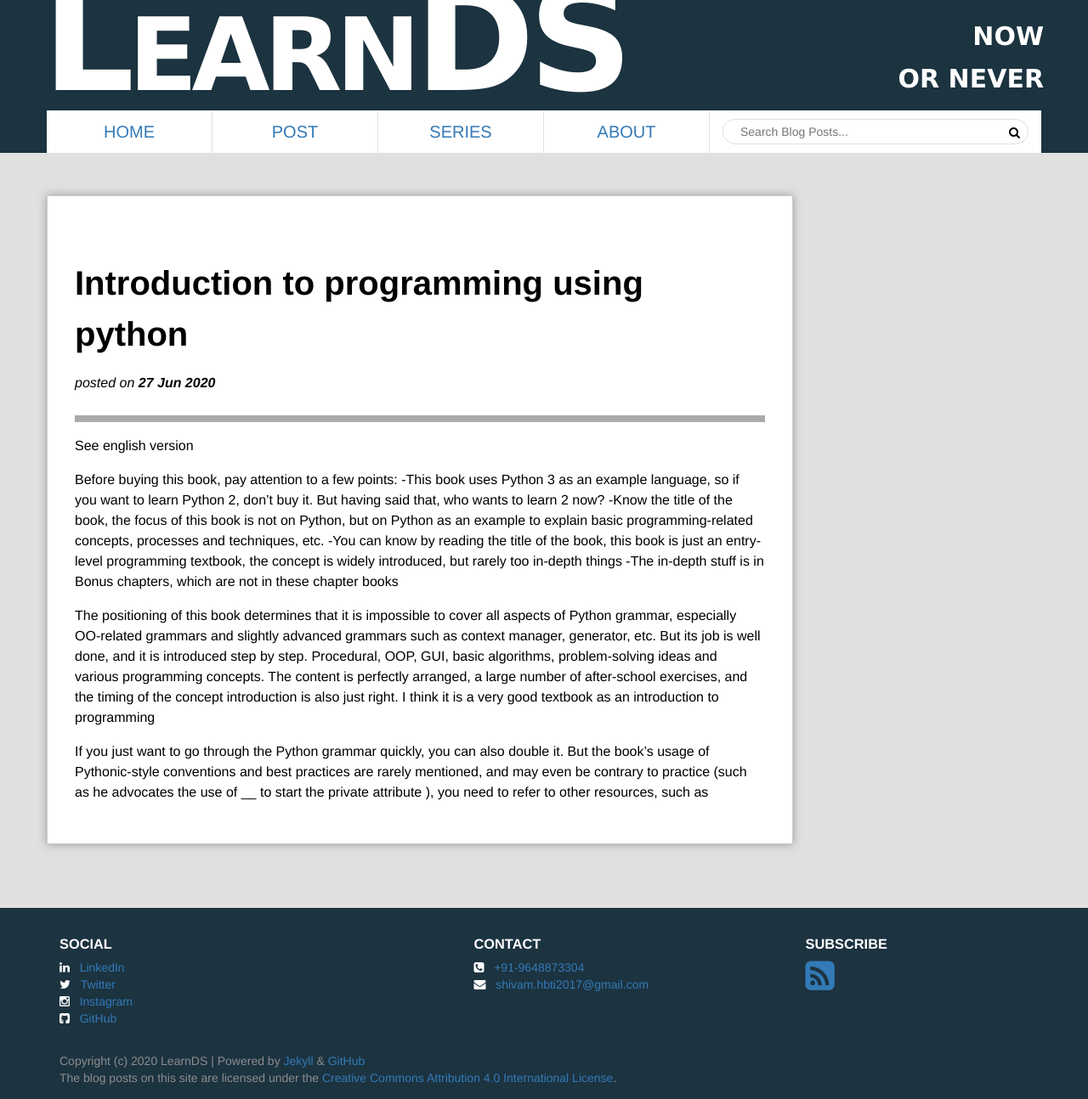
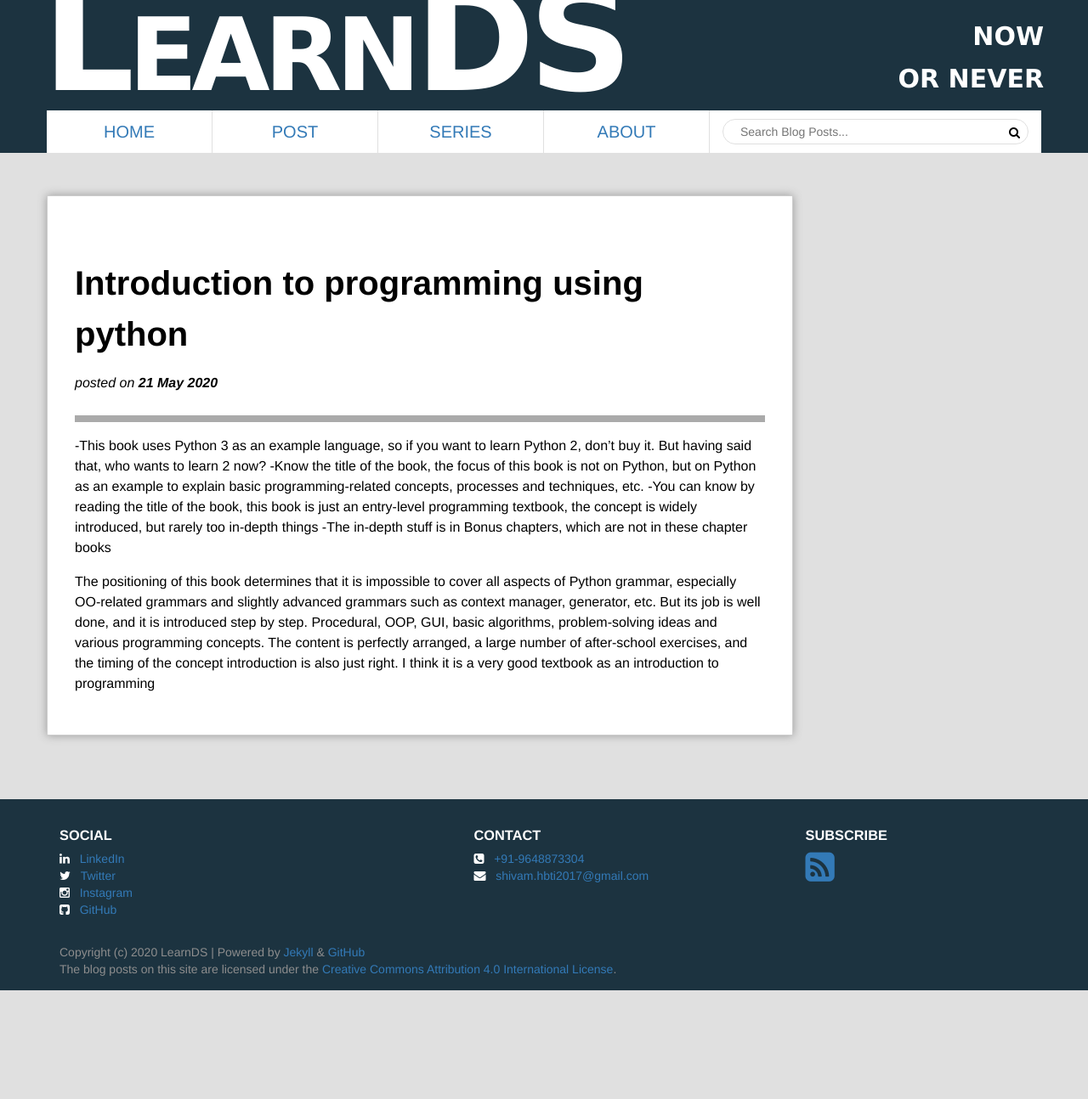
Before and after one commit to LearnDSML/blog, a Jekyll site: the page built from _book_review/2020-05-21-introduction_to_programming_using_python.md, in a window 1280 px wide. Shown: the whole page at 85% size. Built offline with Jekyll 4.4.1, drawn with Linux system fonts in a browser that asks for light colours; comment, search, counter and statistics services are not loaded; after the commit the page ends 1166 px from its top, so only the background shows below that.

Commit message:
Update and rename introduction_to_programming_using_python.md to 2020-05-21-introduction_to_programming_using_python.md

```diff
--- a/_book_review/introduction_to_programming_using_python.md
+++ b/_book_review/2020-05-21-introduction_to_programming_using_python.md
@@ -2,14 +2,9 @@
 stars: 4
 ---
 
-See english version
-
-Before buying this book, pay attention to a few points:
 -This book uses Python 3 as an example language, so if you want to learn Python 2, don't buy it. But having said that, who wants to learn 2 now?
 -Know the title of the book, the focus of this book is not on Python, but on Python as an example to explain basic programming-related concepts, processes and techniques, etc.
 -You can know by reading the title of the book, this book is just an entry-level programming textbook, the concept is widely introduced, but rarely too in-depth things
 -The in-depth stuff is in Bonus chapters, which are not in these chapter books
 
 The positioning of this book determines that it is impossible to cover all aspects of Python grammar, especially OO-related grammars and slightly advanced grammars such as context manager, generator, etc. But its job is well done, and it is introduced step by step. Procedural, OOP, GUI, basic algorithms, problem-solving ideas and various programming concepts. The content is perfectly arranged, a large number of after-school exercises, and the timing of the concept introduction is also just right. I think it is a very good textbook as an introduction to programming
-
-If you just want to go through the Python grammar quickly, you can also double it. But the book’s usage of Pythonic-style conventions and best practices are rarely mentioned, and may even be contrary to practice (such as he advocates the use of __ to start the private attribute ), you need to refer to other resources, such as <fluent Python>
```
